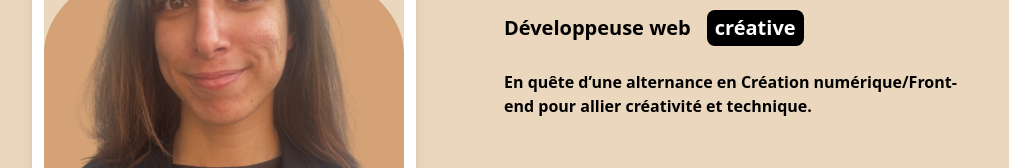
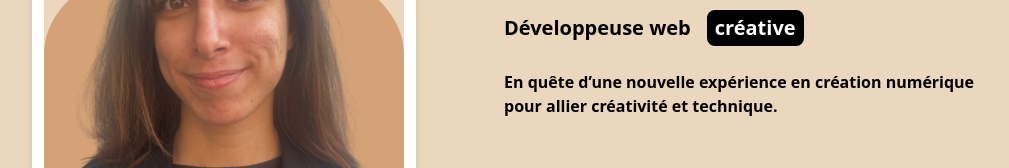
Before and after one commit to Noravgz/Portfolio, a Next.js app: page / in a window 1280 px wide. Shown: the part 719-887 px from the top of the page, without its empty margins (156-1165 px from the left). Built offline with nearby package versions, Linux system fonts and the light colour scheme.

Commit message:
change description home page

```diff
--- a/src/app/page.jsx
+++ b/src/app/page.jsx
@@ -31,7 +31,7 @@ export default function HomePage() {
           </h2>
 
           <h2 className="mt-6 mb-10 font-semibold max-w-xl">
-          En quête d’une alternance en Création numérique/Front-end pour allier créativité et technique.
+          En quête d’une nouvelle expérience en création numérique pour allier créativité et technique.
           </h2>
         </div>
       </div>
```
